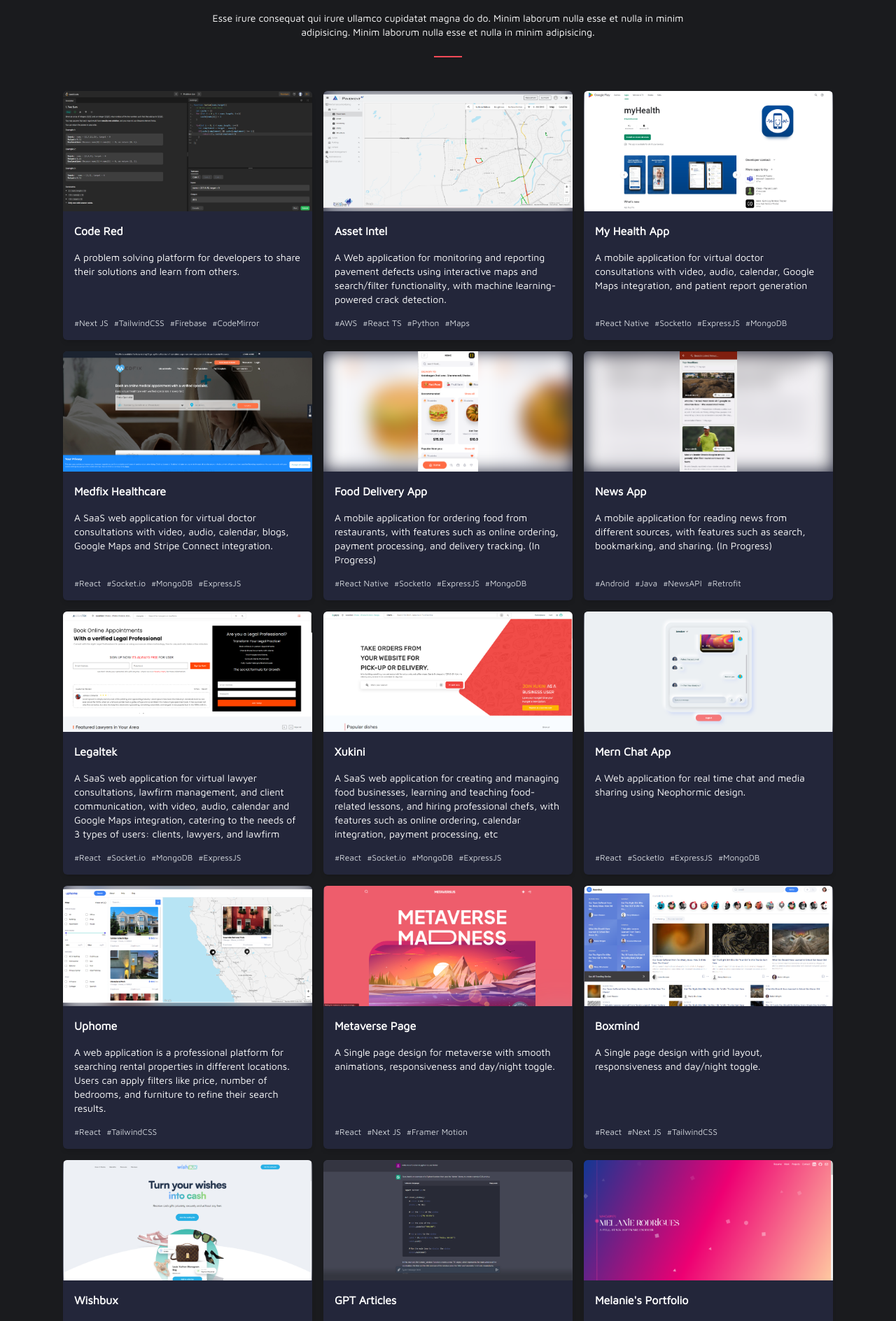
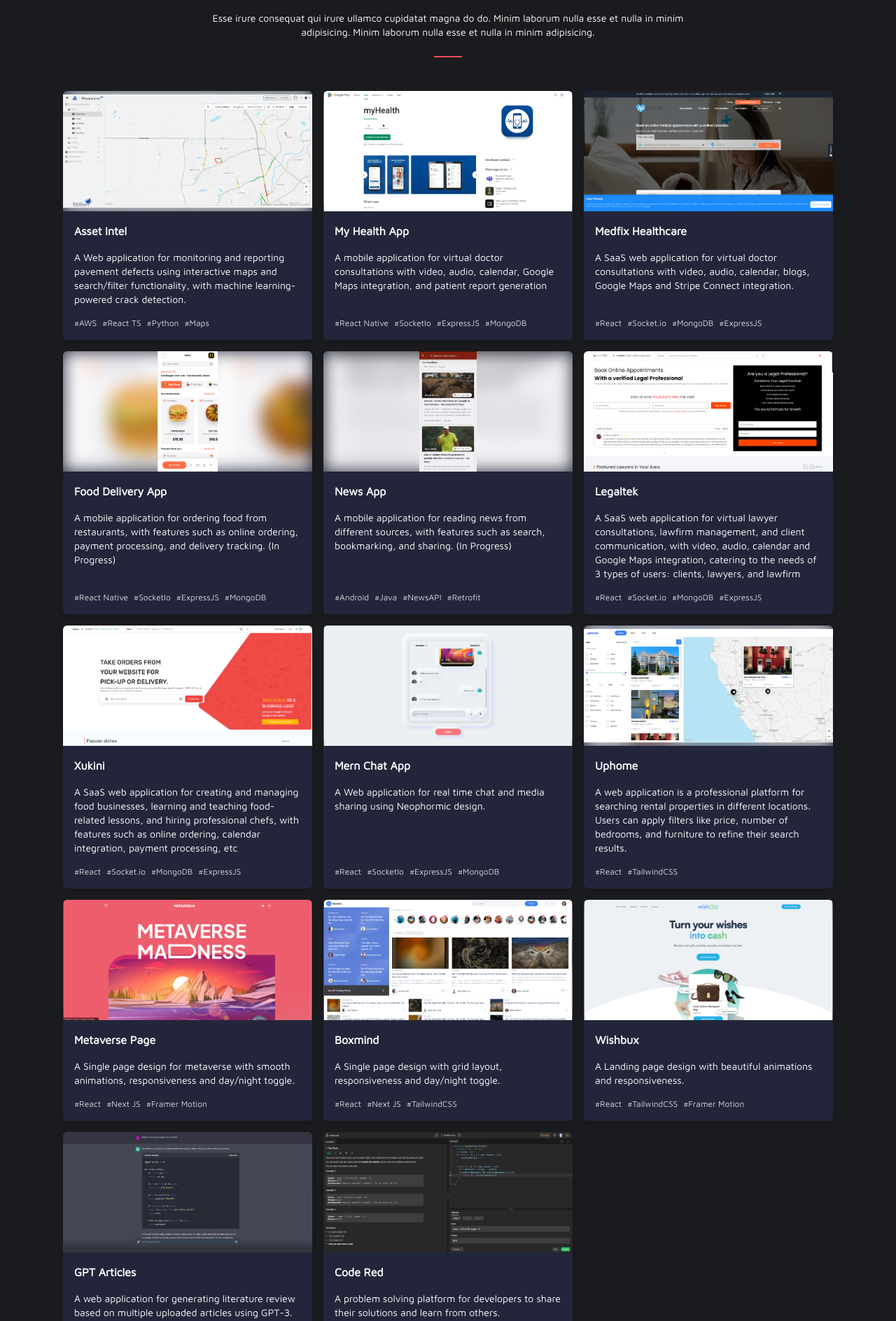
Before and after one commit to Waheed4719/my-portfolio, a React (Create React App) app: page / in a window 1280 px wide. Shown: the part 4628-6516 px from the top of the page at 70% size. Built offline with nearby package versions, Linux system fonts and the light colour scheme.

Commit message:
Update projects data

```diff
--- a/src/json/data.ts
+++ b/src/json/data.ts
@@ -73,15 +73,7 @@ export const stacks = [
 ];
 
 export const projects = [
-    {
-        image: CodeRedImage,
-        title: `Code Red`,
-        github: 'https://github.com/Waheed4719/Code-Red',
-        description:
-            'A problem solving platform for developers to share their solutions and learn from others.',
-        technologies: ['Next JS', 'TailwindCSS', 'Firebase', 'CodeMirror'],
-        link: 'https://code-red-one.vercel.app/'
-    },
+
     {
         image: AssetIntelImage,
         title: 'Asset Intel',
@@ -198,13 +190,22 @@ export const projects = [
         link: 'https://gpt-articles.vercel.app/'
     },
     {
-        image: MelaniesPortfolioImage,
-        title: `Melanie's Portfolio`,
-        github: '',
-        description: 'A simple portfolio design with smooth animations and responsiveness.',
-        technologies: ['React', 'TailwindCSS', 'Framer Motion'],
-        link: 'https://melanie-portfolio-nu.vercel.app/'
+        image: CodeRedImage,
+        title: `Code Red`,
+        github: 'https://github.com/Waheed4719/Code-Red',
+        description:
+            'A problem solving platform for developers to share their solutions and learn from others.',
+        technologies: ['Next JS', 'TailwindCSS', 'Firebase', 'CodeMirror'],
+        link: 'https://code-red-one.vercel.app/'
     }
+    // {
+    //     image: MelaniesPortfolioImage,
+    //     title: `Melanie's Portfolio`,
+    //     github: '',
+    //     description: 'A simple portfolio design with smooth animations and responsiveness.',
+    //     technologies: ['React', 'TailwindCSS', 'Framer Motion'],
+    //     link: 'https://melanie-portfolio-nu.vercel.app/'
+    // }
 ];
 export const services = [
     {
```
